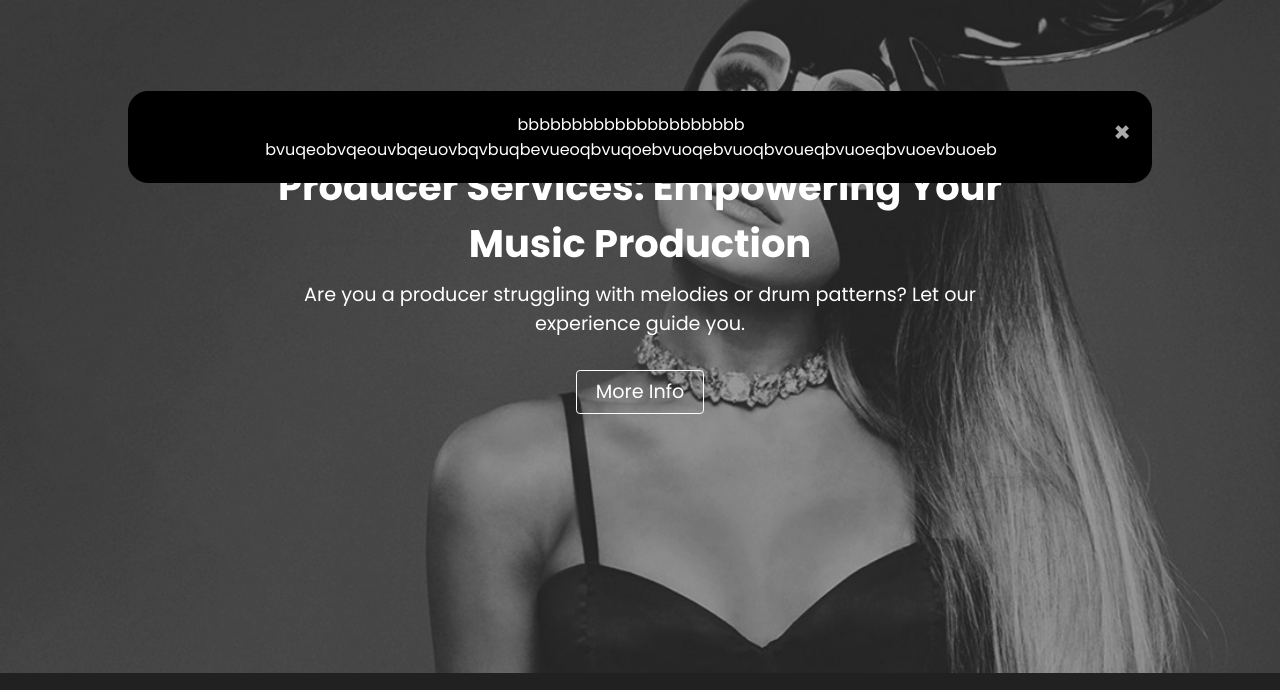
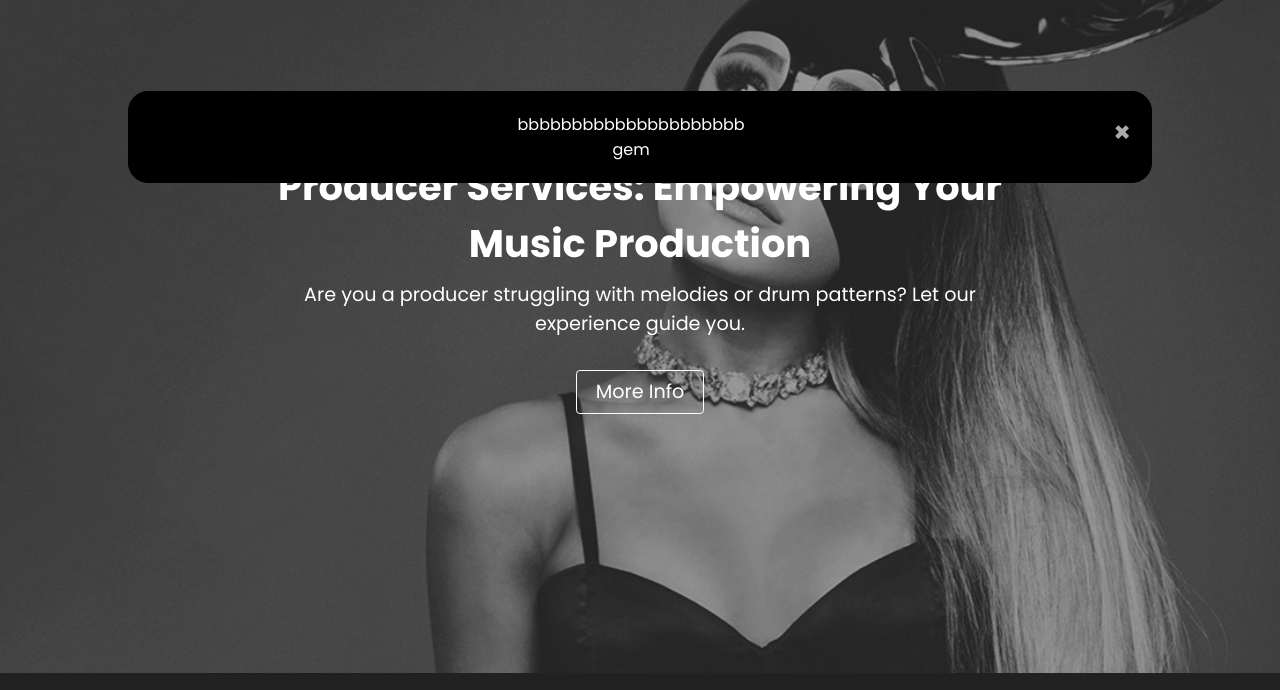
Before and after one commit to pradeeparoulmoji/arouldavinci, a plain HTML site: page index.html in a window 1280 px wide. Both pictures are taken after a click on the button "More Info". Shown: the part 2731-3421 px from the top of the page. Drawn offline with Linux system fonts and the light colour scheme.

Commit message:
Update index.html

```diff
--- a/index.html
+++ b/index.html
@@ -346,7 +346,7 @@
     <div id="myModal3" class="modal3">
         <div class="modal-content3">
             <span class="close3">&times;</span>
-            <p>bbbbbbbbbbbbbbbbbbbbb<br>bvuqeobvqeouvbqeuovbqvbuqbevueoqbvuqoebvuoqebvuoqbvoueqbvuoeqbvuoevbuoeb</p>
+            <p>bbbbbbbbbbbbbbbbbbbbb<br>gem</p>
         </div>
     </div>
  <!------------------WOULD BE COOL TO SHOW THE INFO IN A POPUP---------->
```
